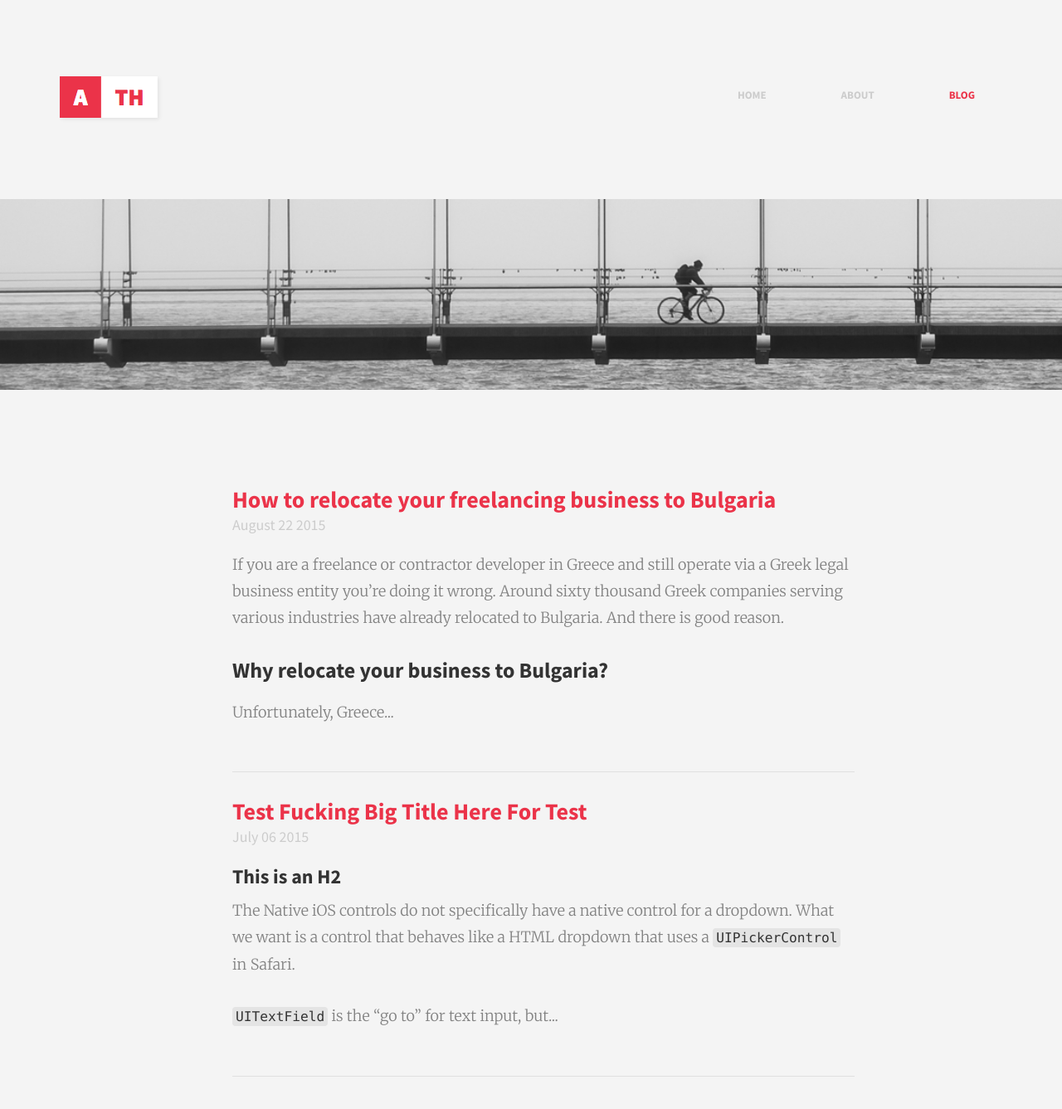
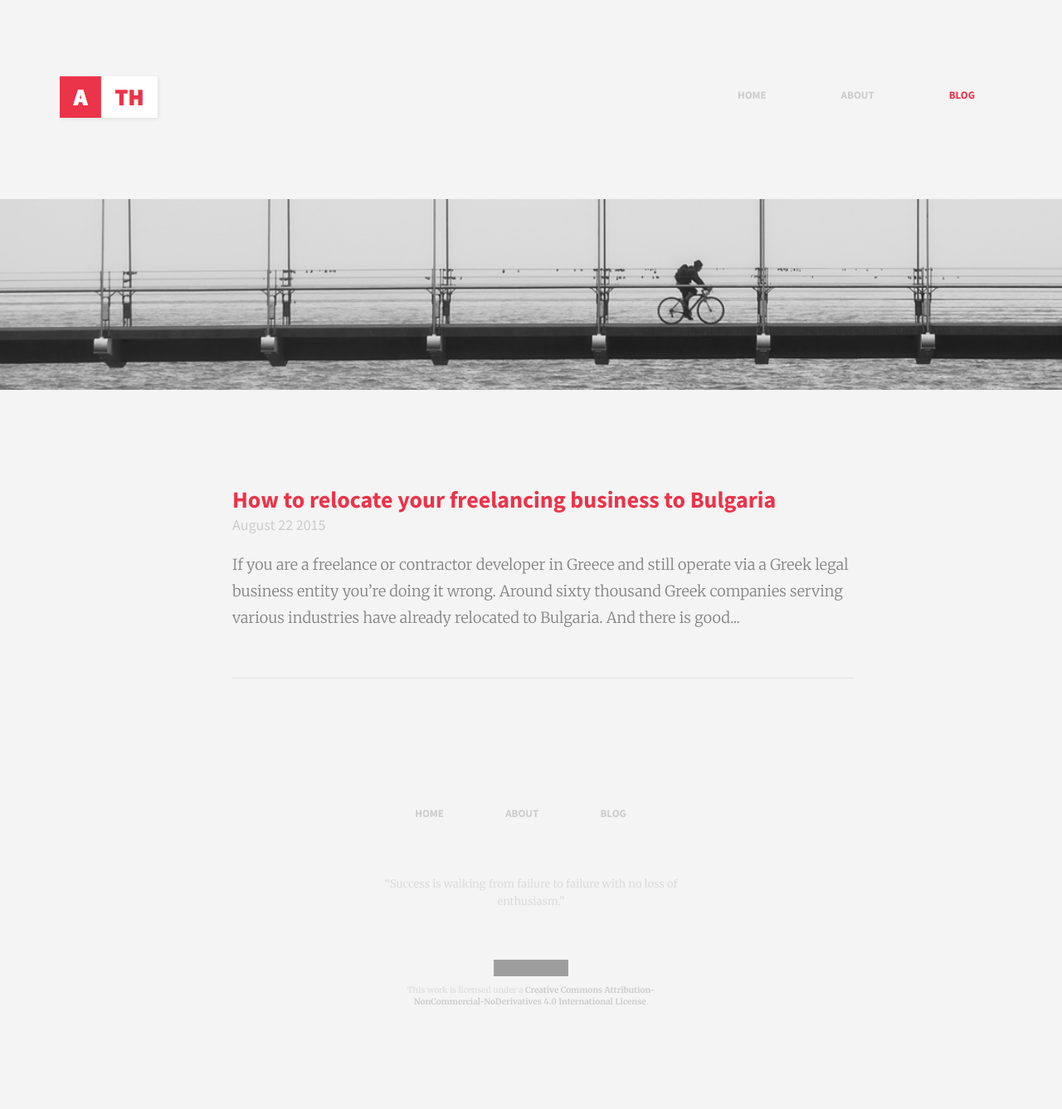
Before and after one commit to attheodo/attheodo.github.io, a Jekyll site: the page built from blog.md, in a window 1280 px wide and 1400 px high. Shown: the top 1337 px of the window at 83% size. Built offline with Jekyll 4.4.1, drawn with Linux system fonts in a browser that asks for light colours; Markdown is read by kramdown in place of the engine named in the settings; grey boxes are pictures that could not be loaded.

Commit message:
various changes here and there

````diff
--- a/_layouts/about.html
+++ b/_layouts/about.html
@@ -5,7 +5,7 @@ description: Hello. I am Thanos. Node.js, Angular and iOS hacker. UX/UI Designer
 active: about
 ---
 
-<div class="bg-image blog-image"></div>
+<div class="bg-image about-image"></div>
 
 <div class="container">
   <div class="row hello">
--- a/_layouts/blog.html
+++ b/_layouts/blog.html
@@ -1,7 +1,7 @@
 ---
 layout: default
 title: Blog - Thanos Theodoridis - Senior Technology Consultant
-description: Hello. I am Thanos. Node.js, Angular and iOS hacker. UX/UI Designer. Generalist, full-stack, real deal. I like startups, beer and women.
+description: Various thoughts on various matters. Opinions solely my own.
 active: blog
 ---
 
@@ -21,7 +21,7 @@ active: blog
           <div class="post-timestamp">
             <time>{{ post.date | date: "%B %d %Y" }}</time>
           </div>
-          {{ post.content | truncatewords: 50 }}
+          {{ post.content | truncatewords: 40 }}
 
         </div>
         {% endfor %}
--- a/_layouts/post.html
+++ b/_layouts/post.html
@@ -1,9 +1,10 @@
 ---
 layout: default
+active: blog
 ---
 
 
-<div class="bg-image blog-image"></div>
+<div class="bg-image" style="background-image: url(/images/posts/{{ page.post_image }})"></div>
 
 <div class="container">
 
--- a/_posts/2015-7-6-test-fucking-big-title-here-for-test.md
+++ /dev/null
@@ -1,42 +0,0 @@
----
-layout: post
-hero_image: skata.png
----
-
-
-
-## This is an H2
-
-The Native iOS controls do not specifically have a native control for a dropdown. What we want is a control that behaves like a HTML dropdown that uses a `UIPickerControl` in Safari.
-
-`UITextField` is the "go to" for text input, but we can utilise the `inputView` property to display the `UIPickerControl` and then the `rightView` property to make the text field look like a dropdown.
-
- This is what we are looking to achieve:
-
-![Native iOS dropdown]({{site.url}}/images/dropdown.jpg)
-
-## The Arrow View
-
-To create the dropdown arrow we create a `UIView` for the right hand side of the `UITextField`. You could use an `UIImageView` but I've chosen to subclass `UIView` and draw my own arrow in `drawInRect:`:
-
-```
-var a = require('b')
-console.log(a.print());
-```
-
-### Subclass UITextField
-
-By subclass-ing `UITextField` we can easily add the `UIPickerControl` as the  `inputView` as well as the arrow view as the `rightView`.
-
-
-## Usage
-
-Within interface builder I can easily add `UITextField` controls to my view and change it's class to `RCDropdown`. All that is left to do is setup the data source for the picker control:
-
-{% gist 6289895 RCRegisterViewController.m %}
-
-I use the `tag` property in case I require multiple dropdowns.
-
-## Additions
-
-Things that are not included that would be nice is to have the arrow respond to touch events and the picker to use a "tick" image for selection as per Safari's dropdown picker.
````
Also changed, not shown: blog.md (+0 -1 lines).
